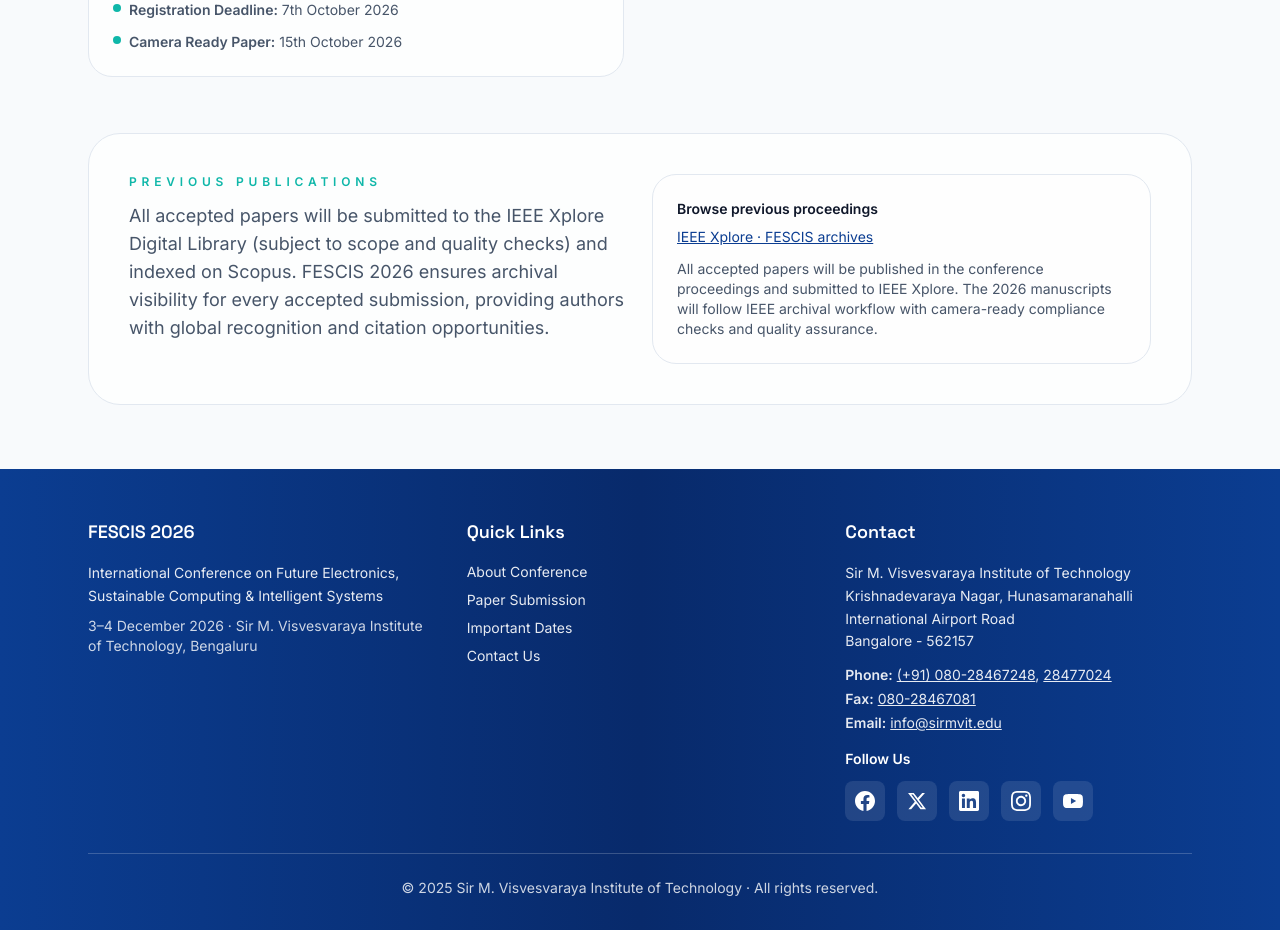
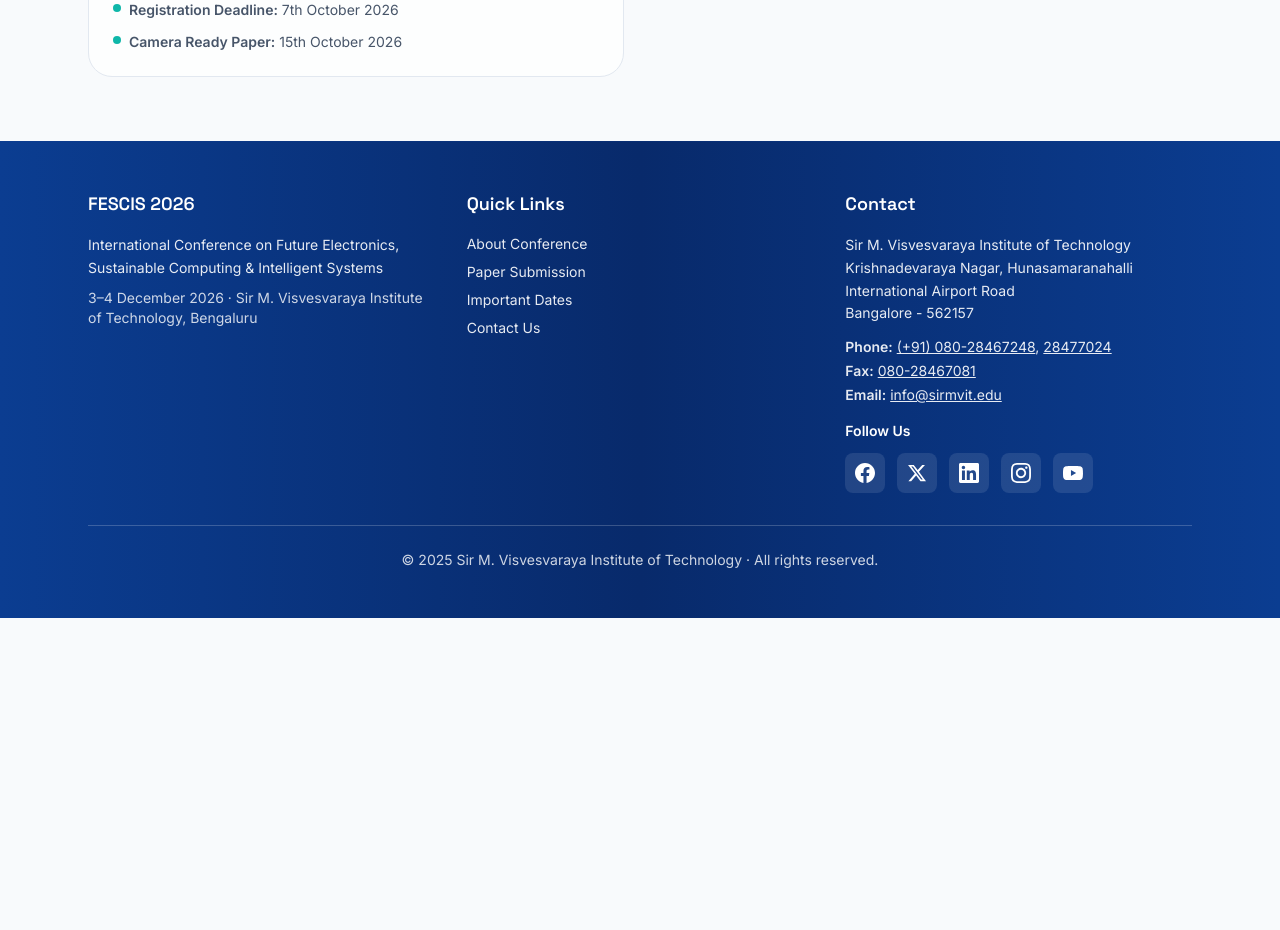
Before and after one commit to kshitiz-12/mvit-techcon, a React (Vite) app: page /about-conference in a window 1280 px wide. Shown: the part 1780-2710 px from the top of the page. After the commit the page ends 2398 px from the top, so only its background shows below. Built offline with nearby package versions, Linux system fonts and the light colour scheme.

Commit message:
removed previous

```diff
--- a/index.html
+++ b/index.html
@@ -5,8 +5,12 @@
     <link rel="icon" type="image/png" href="/SIR-LOGO.webp" />
     <meta name="viewport" content="width=device-width, initial-scale=1.0" />
 
+    <!-- DNS prefetch for faster resource loading -->
+    <link rel="dns-prefetch" href="https://fonts.googleapis.com" />
+    <link rel="preconnect" href="https://fonts.gstatic.com" crossorigin />
+
     <!-- Preload critical first carousel image for faster initial render -->
-    <link rel="preload" as="image" href="/Campus view.JPG" fetchpriority="high" />
+    <link rel="preload" as="image" href="/Campus view.JPG" fetchpriority="high" type="image/jpeg" />
 
     <!-- Primary Meta Tags -->
     <title>FESCIS 2026 | International Conference on Future Electronics, Sustainable Computing & Intelligent Systems</title>
--- a/src/components/HeroCarousel.tsx
+++ b/src/components/HeroCarousel.tsx
@@ -66,24 +66,37 @@
   useEffect(() => {
     let isMounted = true
 
-    // Load first image immediately with high priority
-    const loadFirstImage = async () => {
-      try {
-        await loadImage(carouselImages[0], 0)
-      } catch (error) {
-        console.error('Failed to load first image:', error)
+    // Preload first image with highest priority - start immediately
+    const firstImg = new Image()
+    firstImg.fetchPriority = 'high'
+    firstImg.decoding = 'sync'
+    firstImg.onload = () => {
+      if (isMounted) {
+        setImageStates((prev) => {
+          const newStates = [...prev]
+          newStates[0] = { loaded: true, error: false, retryCount: 0 }
+          return newStates
+        })
       }
     }
+    firstImg.onerror = () => {
+      // Fallback to loadImage function if direct loading fails
+      if (isMounted) {
+        loadImage(carouselImages[0], 0).catch(() => {})
+      }
+    }
+    firstImg.src = carouselImages[0]
 
-    loadFirstImage()
+    // Load remaining images progressively with delay (only after first is loaded or after timeout)
+    const loadRemainingImages = async () => {
+      // Wait for first image or timeout after 1 second
+      await new Promise(resolve => setTimeout(resolve, 100))
 
-    // Load remaining images progressively with delay
-    const loadRemainingImages = async () => {
       for (let i = 1; i < carouselImages.length; i++) {
         if (!isMounted) break
 
         // Small delay between each image to avoid overwhelming the network
-        await new Promise(resolve => setTimeout(resolve, 300))
+        await new Promise(resolve => setTimeout(resolve, 200))
 
         try {
           await loadImage(carouselImages[i], i)
@@ -98,7 +111,7 @@
       if (isMounted) {
         loadRemainingImages()
       }
-    }, 500)
+    }, 300)
 
     return () => {
       isMounted = false
@@ -194,8 +207,8 @@
                     opacity: isActive ? 1 : 0,
                   }}
                   loading={index === 0 ? 'eager' : 'lazy'}
-                  decoding="async"
-                  fetchPriority={index === 0 ? 'high' : 'auto'}
+                  decoding={index === 0 ? 'sync' : 'async'}
+                  fetchPriority={index === 0 ? 'high' : 'low'}
                   onError={() => {
                     setImageStates((prev) => {
                       const newStates = [...prev]
--- a/src/pages/AboutConference.tsx
+++ b/src/pages/AboutConference.tsx
@@ -117,31 +117,6 @@
           </ul>
         </div>
       </MotionSection>
-
-      <MotionSection className="rounded-2xl border border-slate-200 bg-white/80 p-4 xs:rounded-3xl xs:p-6 sm:rounded-[32px] sm:p-8 md:p-10">
-        <div className="grid gap-4 xs:gap-5 sm:gap-6 md:grid-cols-2">
-          <div>
-            <p className="eyebrow text-[10px] xs:text-xs">Previous publications</p>
-            <p className="mt-3 text-sm text-slate-600 xs:text-base sm:text-lg">
-              All accepted papers will be submitted to the IEEE Xplore Digital Library (subject to scope and quality checks) and indexed on Scopus. FESCIS 2026 ensures archival visibility for every accepted submission, providing authors with global recognition and citation opportunities.
-            </p>
-          </div>
-          <div className="rounded-2xl border border-slate-200 bg-white/70 p-4 text-xs text-slate-600 xs:rounded-3xl xs:p-5 xs:text-sm sm:p-6">
-            <p className="font-semibold text-slate-900">Browse previous proceedings</p>
-            <a
-              href="https://ieeexplore.ieee.org/xpl/conhome/1851010/all-proceedings"
-              target="_blank"
-              rel="noreferrer"
-              className="mt-2 inline-flex items-center gap-2 text-smvit-primary underline text-xs xs:text-sm"
-            >
-              IEEE Xplore · FESCIS archives
-            </a>
-            <p className="mt-2 xs:mt-3">
-              All accepted papers will be published in the conference proceedings and submitted to IEEE Xplore. The 2026 manuscripts will follow IEEE archival workflow with camera-ready compliance checks and quality assurance.
-            </p>
-          </div>
-        </div>
-      </MotionSection>
     </div>
   )
 }
```
